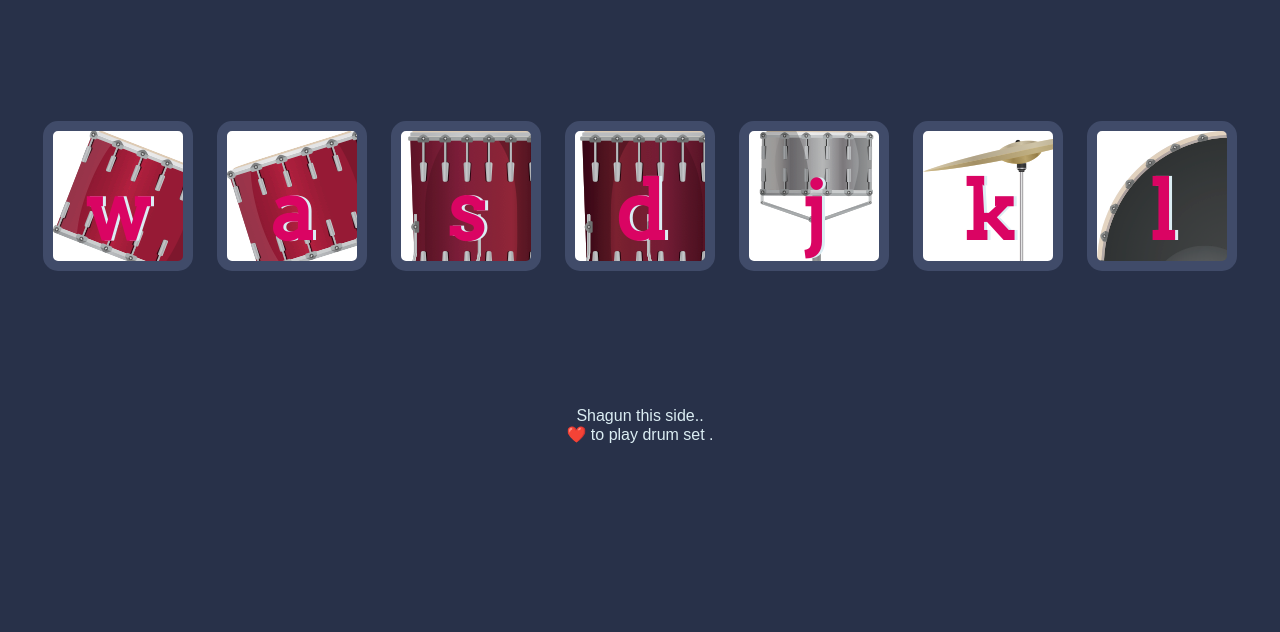
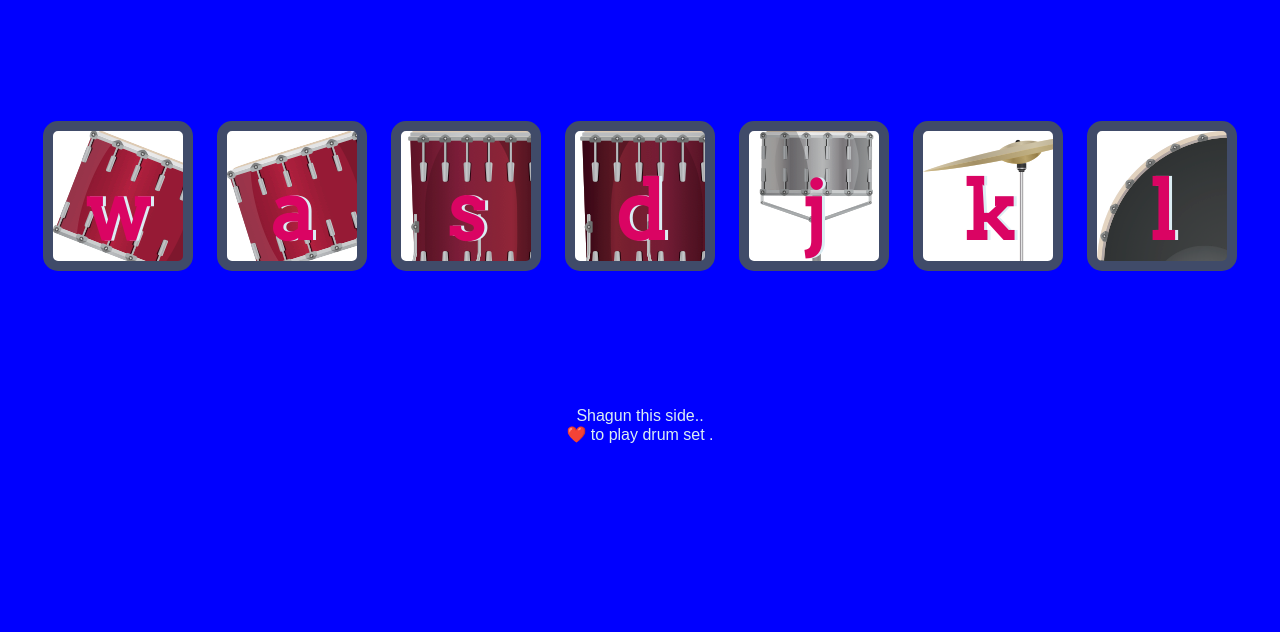
Before and after one commit to chandana-Jangannagari/training, a plain HTML site: page Drum-kit-main/index.html in a window 1280 px wide. Shown: the part 168-800 px from the top of the page. Drawn offline with Linux system fonts and the light colour scheme.

Commit message:
Update styles.css

```diff
--- a/Drum-kit-main/styles.css
+++ b/Drum-kit-main/styles.css
@@ -1,6 +1,6 @@
 body {
   text-align: center;
-  background-color: #283149;
+  background-color: blue;
 }
 
 h1 {
```
